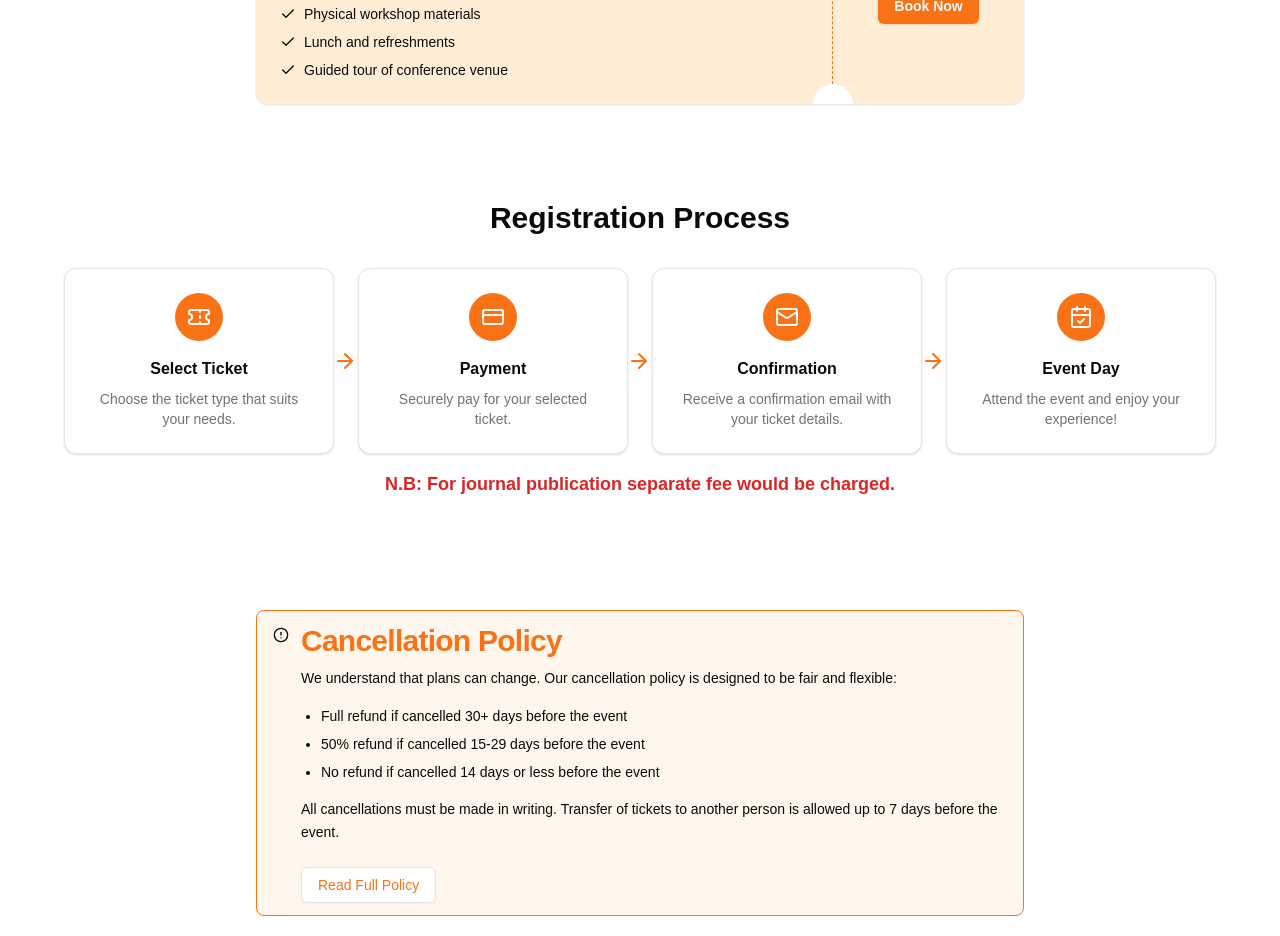
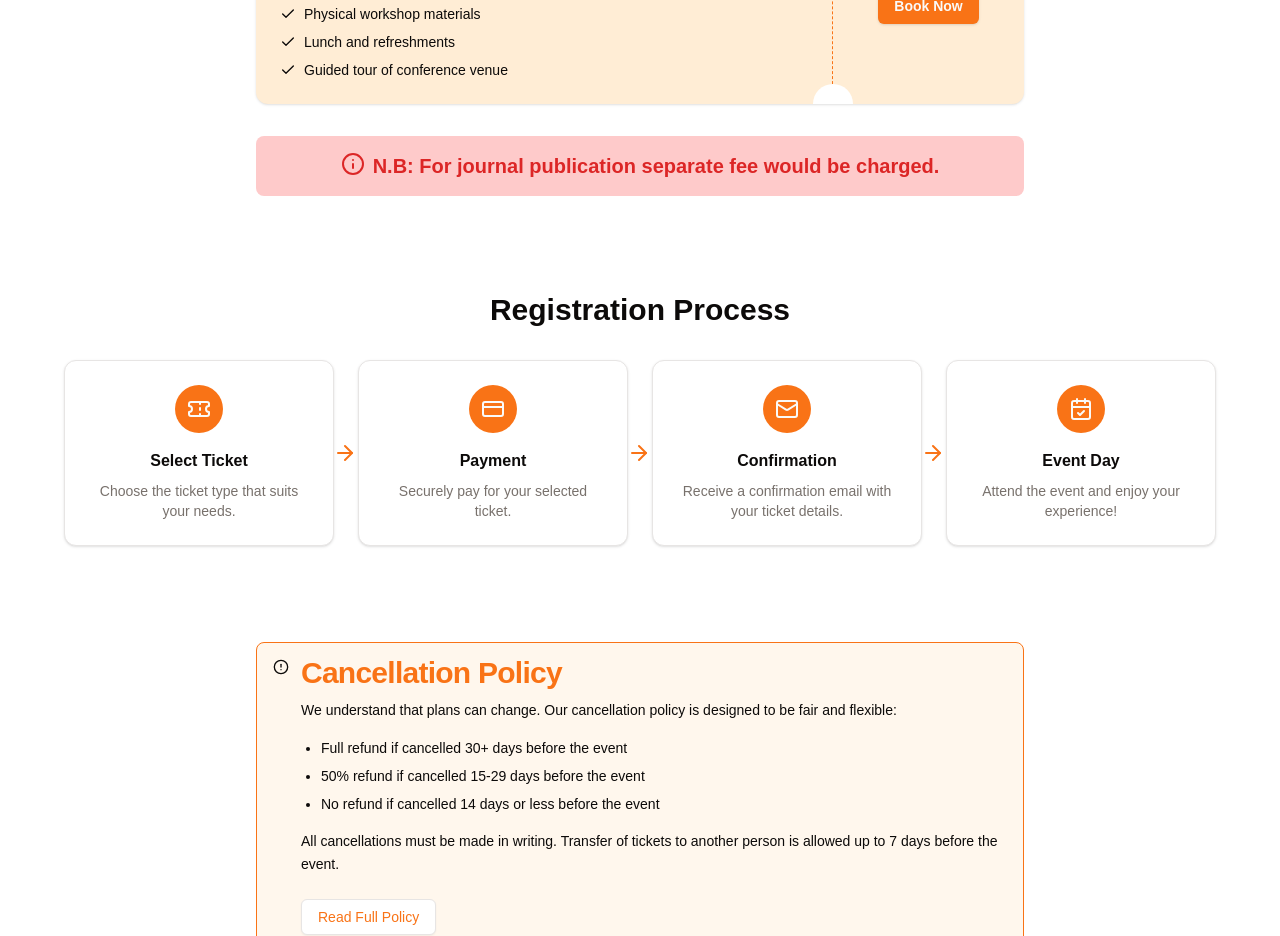
Before and after one commit to ZepResearch/icsthm, a Next.js app: page /registration in a window 1280 px wide. Shown: the part 1320-2256 px from the top of the page. Built offline with nearby package versions, Linux system fonts and the light colour scheme; no server answers.

Commit message:
nb design change

```diff
--- a/src/app/(pages)/registration/components/Proccse.jsx
+++ b/src/app/(pages)/registration/components/Proccse.jsx
@@ -64,7 +64,7 @@
           ))}
         </div>
       </div>
-      <h1 className=" text-center text-red-600 font-semibold  py-4 text-lg ">N.B: For journal publication separate fee would be charged.</h1>
+
     </div>
   );
 }
--- a/src/app/(pages)/registration/components/TIcket.jsx
+++ b/src/app/(pages)/registration/components/TIcket.jsx
@@ -2,7 +2,7 @@
 
 import { useState } from "react"
 import { useRouter } from "next/navigation"
-import { Check } from "lucide-react"
+import { Check, Info } from "lucide-react"
 
 import { Button } from "@/components/ui/button"
 import { Card } from "@/components/ui/card"
@@ -225,6 +225,9 @@
           onSubmit={handlePaymentSubmit}
         />
       )}
+       <div className="p-4 bg-red-200 max-w-3xl mx-auto mt-8 rounded-lg flex justify-center items-center ">
+        <h1 className=" text-center text-red-600 font-semibold inline-flex gap-2 text-xl"><Info/>N.B: For journal publication separate fee would be charged.</h1>
+        </div>
     </div>
   )
 }
```
